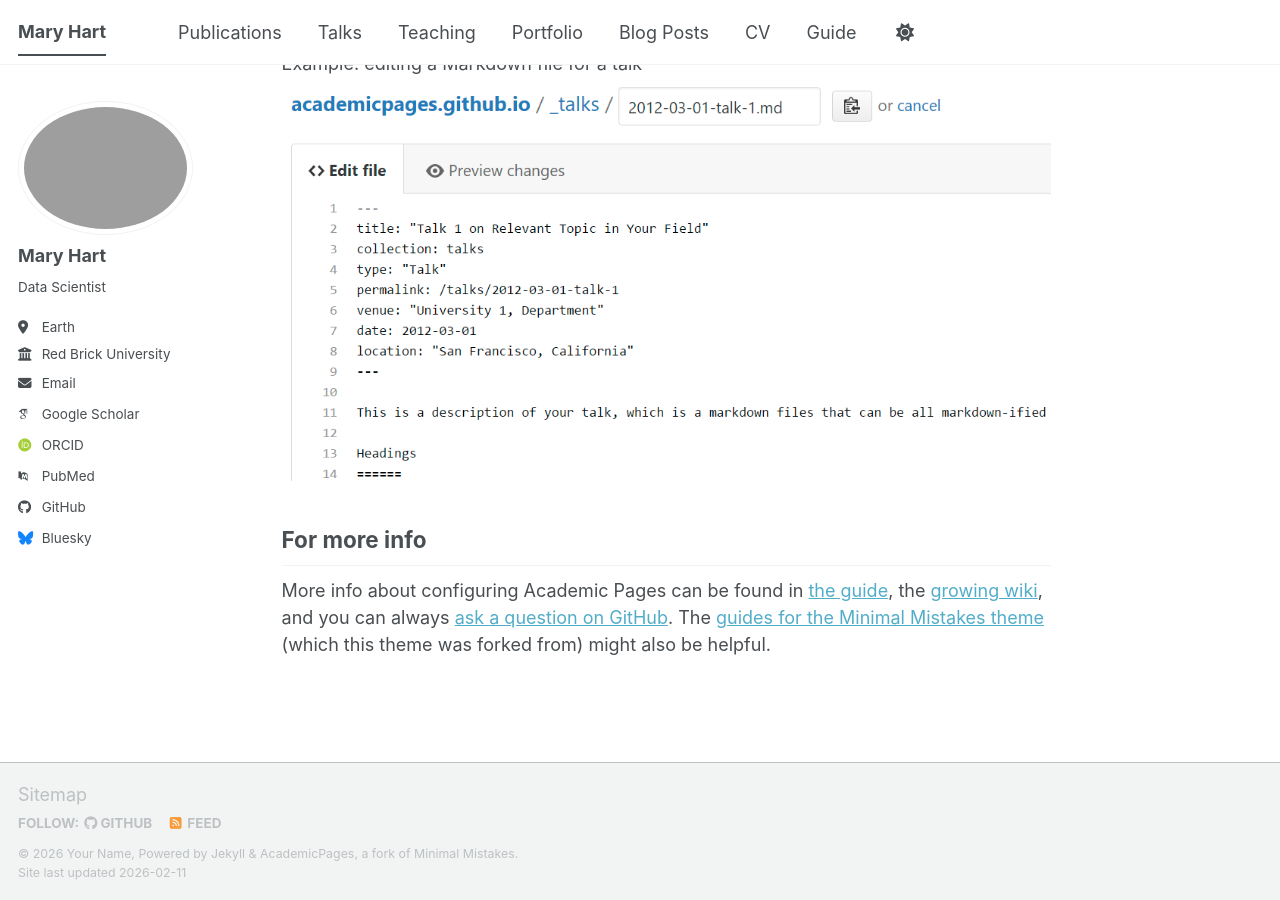
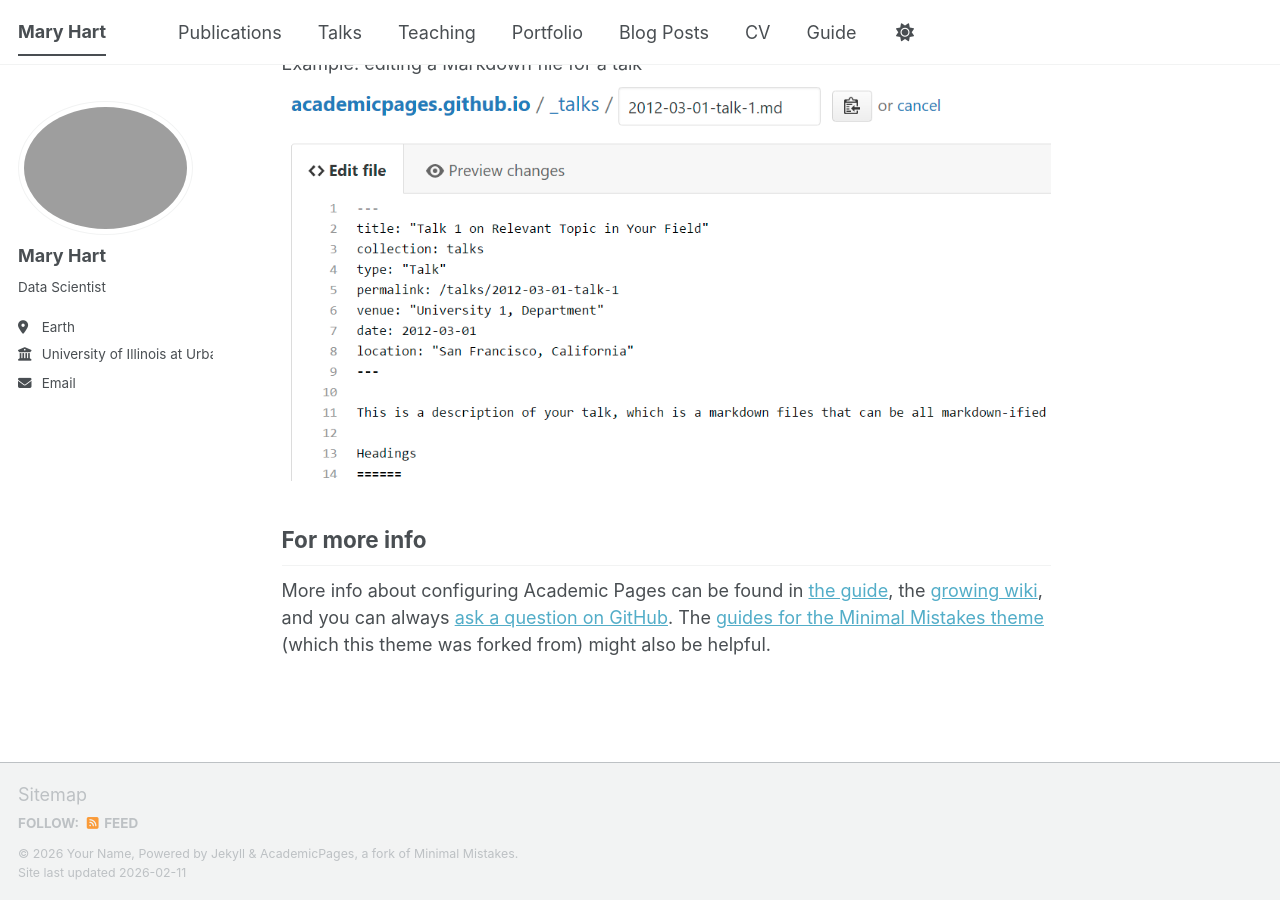
Before and after one commit to maryh-1/maryh-1.github.io, a Jekyll site: the page built from _pages/about.md, in a window 1280 px wide and 900 px high, scrolled down 2720 px. Built offline with Jekyll 4.4.1, drawn with Linux system fonts in a browser that asks for light colours; some web fonts are replaced; a script bundle is joined from its source files by our own code; library files that are not in the unit come from our copies.

Commit message:
Update _config.yml

```diff
--- a/_config.yml
+++ b/_config.yml
@@ -28,20 +28,21 @@ author:
   pronouns         : # example: "she/her"
   bio              : "Data Scientist"
   location         : "Earth"
-  employer         : "Red Brick University"
+  employer         : "University of Pittsburgh"
+  employer         : "University of Illinois at Urbana-Champaign"
   uri              : # URL
   email            : "none@example.org"
 
   # Academic websites
   academia         : # URL
   arxiv            : # URL - Update with the correct link to your profile
-  googlescholar    : "https://scholar.google.com/citations?user=PS_CX0AAAAAJ"
+  googlescholar    :
   inspire-hep      : # URL
   impactstory      : # URL
-  orcid            : "https://orcid.org/yourorcidurl"
+  orcid            :
   semantic         : # URL
   ssrn             : # URL
-  pubmed           : "https://www.ncbi.nlm.nih.gov/pubmed/?term=john+snow"
+  pubmed           :
   researchgate     : # URL
   scopus           : # URL
   zotero           : # URL
@@ -51,13 +52,13 @@ author:
   bitbucket        : # Username - Update with your username on the site
   codepen          : # Username
   dribbble         : # Username
-  github           : "academicpages"
+  github           :
   kaggle           : # Username
   stackoverflow    : # User number or user number and name (i.e., use "1" or "1/jeff-atwood")
 
   # Social media
   artstation       : # Username
-  bluesky          : "bsky.app" # Replace this with you Bluesky username
+  bluesky          :
   facebook         : # Username
   flickr           : # Username
   foursquare       : # Username
```
